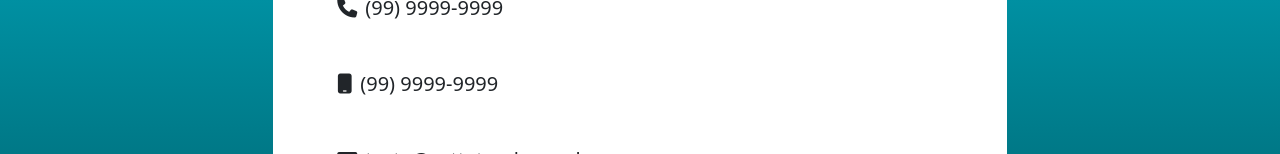
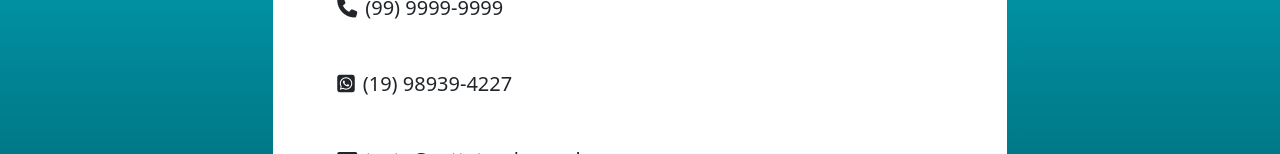
Before and after one commit to PedroOliveira012/zetta-spa, a Vue app: page /contact in a window 1280 px wide. Shown: the part 646-800 px from the top of the page. Built offline with nearby package versions, Linux system fonts and the light colour scheme.

Commit message:
Link para conversa direta no Whatsapp

```diff
--- a/src/components/contact/contact-info.vue
+++ b/src/components/contact/contact-info.vue
@@ -29,8 +29,10 @@
                 <span>(99) 9999-9999</span>
             </div>
             <div>
-                <i class="fa-solid fa-mobile mr-2"></i>
-                <span>(99) 9999-9999</span>
+                <a href="https://wa.me/5519989394227">
+                    <i class="fa-brands fa-square-whatsapp mr-2"></i>
+                    <span>(19) 98939-4227</span>
+                </a>
             </div>
             <div>
                 <i class="fa-solid fa-envelope mr-2"></i>
```
